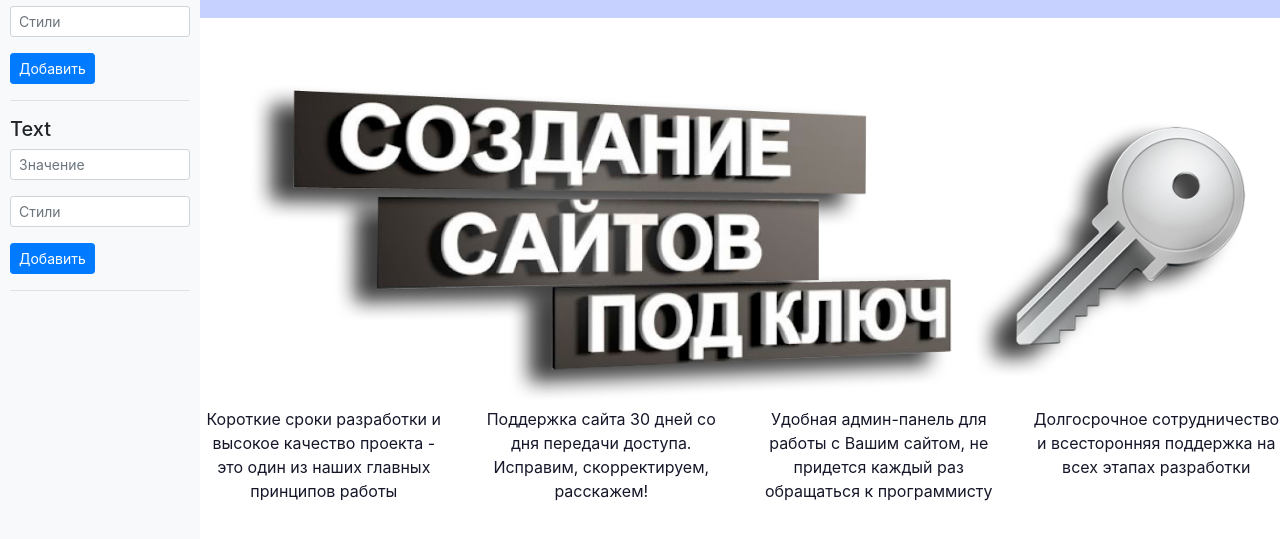
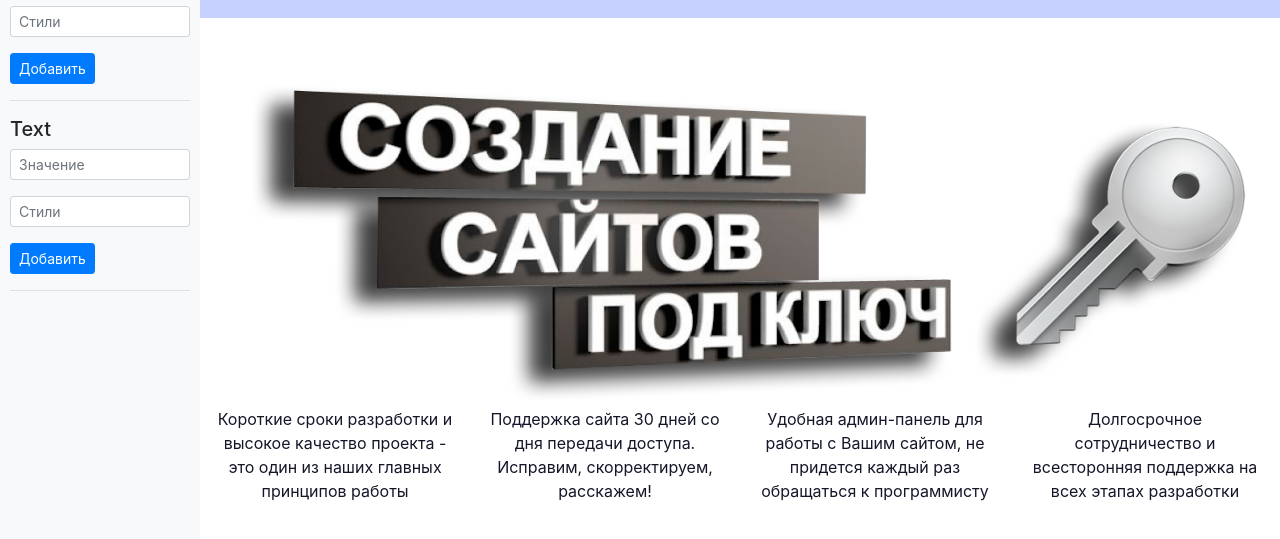
Before and after one commit to quick-progress/Constructor, a website built with webpack: page src/index.html in a window 1280 px wide. Shown: the part 83-622 px from the top of the page. Built offline with nearby package versions, Linux system fonts and the light colour scheme.

Commit message:
исправлено: появлялся горизонтальный скролл из-за стилей бутстрап

```diff
--- a/src/styles/sass/main.sass
+++ b/src/styles/sass/main.sass
@@ -15,3 +15,6 @@
     padding: 10px
     box-shadow: insert -1px 0 0 rgba(0, 0, 0, 0.1)
     overflow-y: auto
+.row
+    margin-left: 0
+    margin-right: 0
--- a/src/utils.js
+++ b/src/utils.js
@@ -1,5 +1,5 @@
 export function row(content, styles = '') {
-    return `<div class="row" style="${styles}">${content}</div>`;
+    return `<div class="row row-block" style="${styles}">${content}</div>`;
 }
 
 export function col(content, styles = '') {
```
Also changed, not shown: src/styles/css/main.css, 1 other file.
